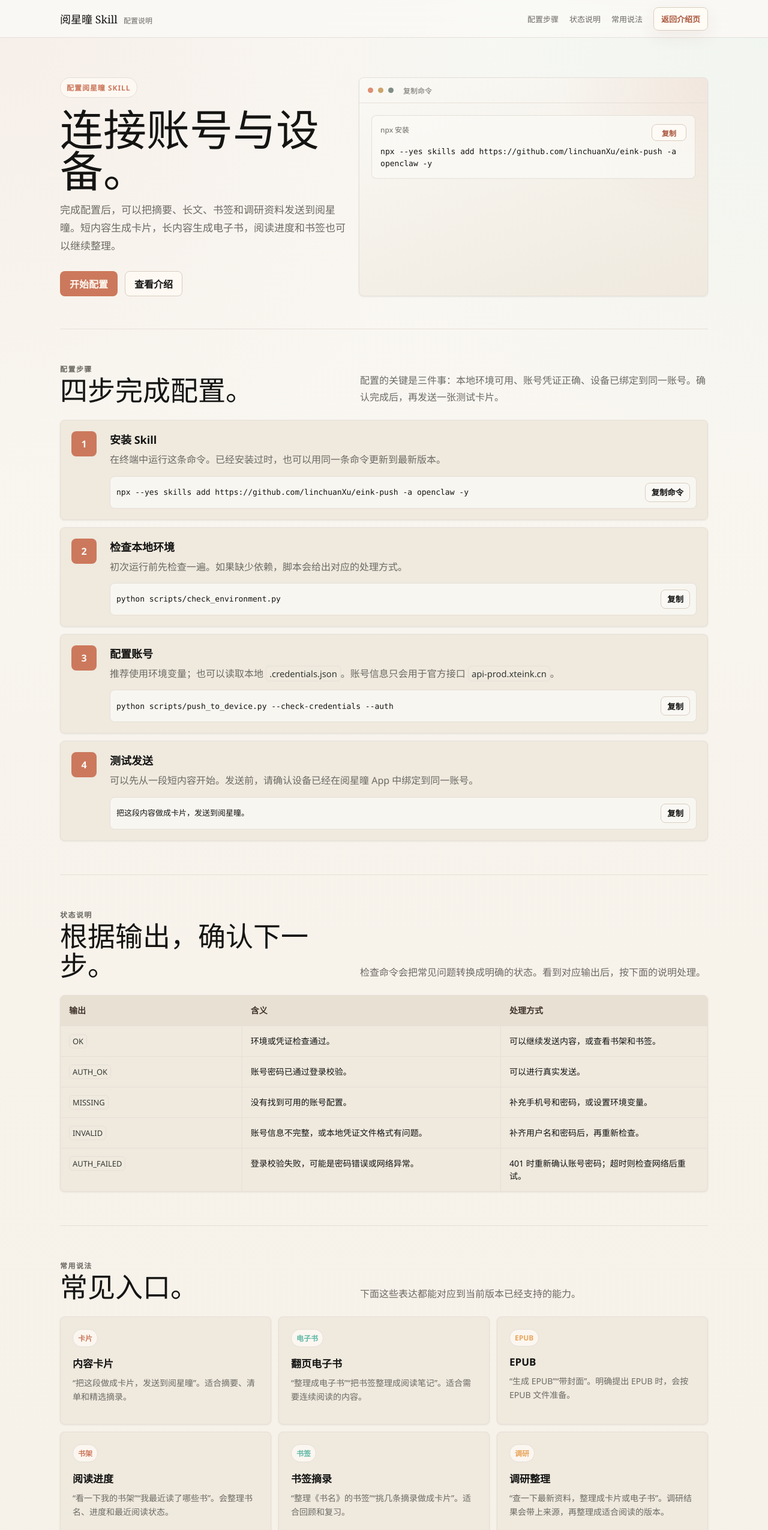
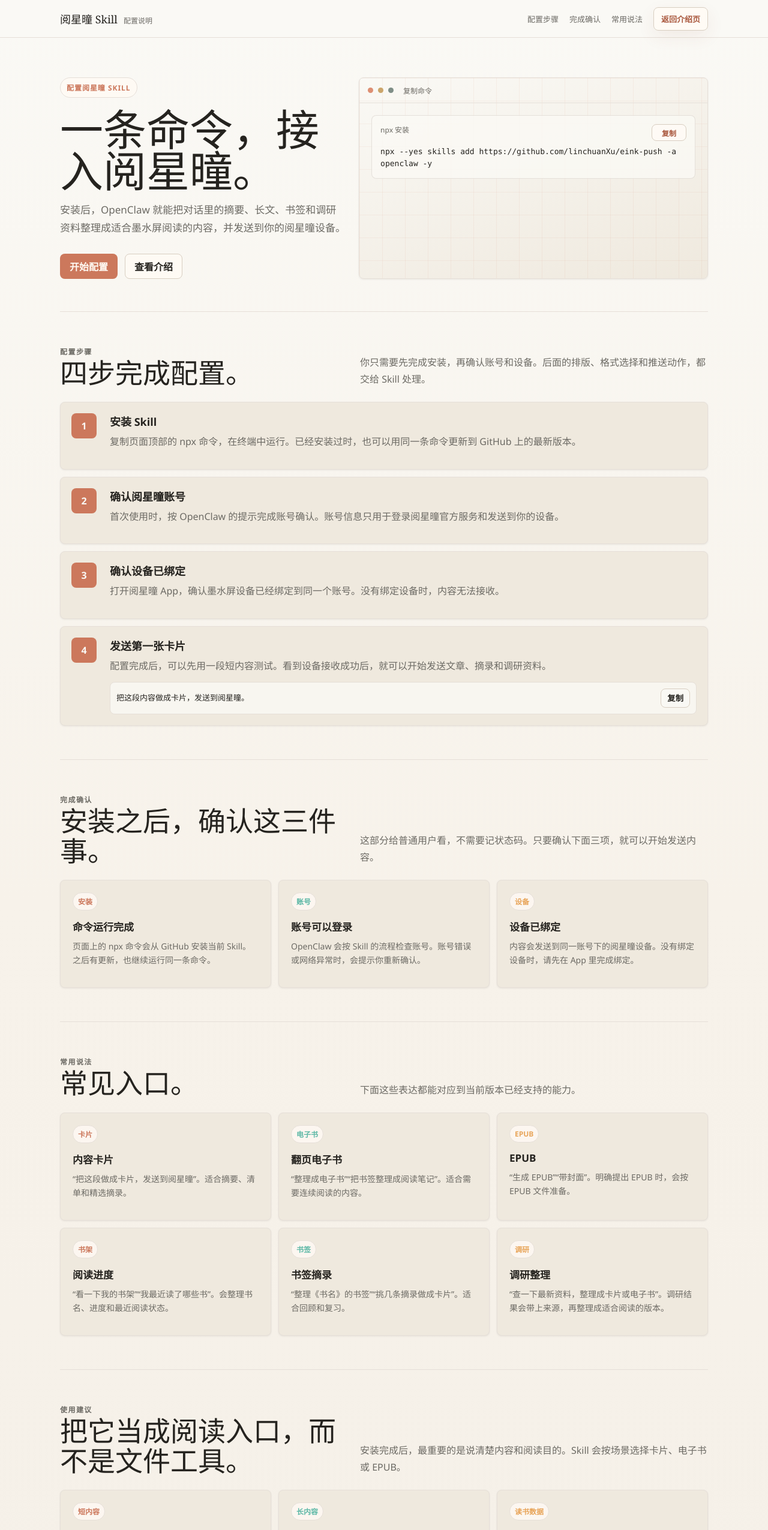
Before and after one commit to linchuanXu/eink-push, a website: page landing-v2.html in a window 1280 px wide. Shown: the top 2551 px of the page at 60% size. Drawn offline with Linux system fonts and the light colour scheme.

Commit message:
Polish landing pages for user-facing install flow

```diff
--- a/landing-v2.html
+++ b/landing-v2.html
@@ -3,15 +3,15 @@
 <head>
   <meta charset="UTF-8">
   <meta name="viewport" content="width=device-width, initial-scale=1.0">
-  <title>阅星曈 Skill 配置</title>
-  <meta name="description" content="完成阅星曈 Skill 配置：安装、检查环境、配置账号、确认设备绑定，并发送一张测试卡片。">
+  <title>阅星曈 Skill 配置 - 一条命令完成安装</title>
+  <meta name="description" content="用一条 npx 命令安装阅星曈 Skill，完成账号和设备确认后，把内容发送到墨水屏。">
   <style>
     :root {
       color-scheme: light;
       --paper: #faf9f5;
       --surface: #faf9f5;
       --surface-strong: #efe9de;
-      --ink: #141413;
+      --ink: #25231f;
       --body: #3d3d3a;
       --muted: #6c6a64;
       --line: #e6dfd8;
@@ -28,10 +28,7 @@
     html { scroll-behavior: smooth; }
     body {
       margin: 0;
-      background:
-        radial-gradient(circle at top left, rgba(204, 120, 92, 0.08), transparent 24%),
-        radial-gradient(circle at top right, rgba(93, 184, 166, 0.06), transparent 22%),
-        linear-gradient(180deg, var(--paper) 0%, #f7f2ea 52%, #f5f0e8 100%);
+      background: linear-gradient(180deg, var(--paper) 0%, #f7f2ea 52%, #f5f0e8 100%);
       color: var(--ink);
       font-family: "Avenir Next", "Segoe UI", "PingFang SC", "Hiragino Sans GB", "Microsoft YaHei", sans-serif;
       -webkit-font-smoothing: antialiased;
@@ -162,8 +159,10 @@
       border: 1px solid var(--line);
       border-radius: 8px;
       background:
-        radial-gradient(circle at top right, rgba(204, 120, 92, 0.1), transparent 36%),
+        linear-gradient(90deg, rgba(204, 120, 92, 0.08) 0 1px, transparent 1px 100%),
+        linear-gradient(180deg, rgba(204, 120, 92, 0.08) 0 1px, transparent 1px 100%),
         linear-gradient(160deg, #faf9f5 0%, #efe9de 100%);
+      background-size: 38px 38px, 38px 38px, auto;
       color: var(--ink);
       min-height: 210px;
       overflow: hidden;
@@ -463,7 +462,7 @@
       </a>
       <nav class="top-links">
         <a href="#steps">配置步骤</a>
-        <a href="#checks">状态说明</a>
+        <a href="#checks">完成确认</a>
         <a href="#commands">常用说法</a>
         <a class="pill-link" href="landing.html">返回介绍页</a>
       </nav>
@@ -474,8 +473,8 @@
     <section class="hero">
       <div class="hero-copy">
         <span class="eyebrow">配置阅星曈 Skill</span>
-        <h1>连接账号与设备。</h1>
-        <p class="lede">完成配置后，可以把摘要、长文、书签和调研资料发送到阅星曈。短内容生成卡片，长内容生成电子书，阅读进度和书签也可以继续整理。</p>
+        <h1>一条命令，接入阅星曈。</h1>
+        <p class="lede">安装后，OpenClaw 就能把对话里的摘要、长文、书签和调研资料整理成适合墨水屏阅读的内容，并发送到你的阅星曈设备。</p>
         <div class="hero-actions">
           <a class="btn" href="#steps">开始配置</a>
           <a class="btn light" href="landing.html">查看介绍</a>
@@ -501,47 +500,35 @@
           <p class="kicker">配置步骤</p>
           <h2>四步完成配置。</h2>
         </div>
-        <p>配置的关键是三件事：本地环境可用、账号凭证正确、设备已绑定到同一账号。确认完成后，再发送一张测试卡片。</p>
+        <p>你只需要先完成安装，再确认账号和设备。后面的排版、格式选择和推送动作，都交给 Skill 处理。</p>
       </div>
 
       <div class="steps">
         <article class="step">
           <div>
             <h3>安装 Skill</h3>
-            <p>在终端中运行这条命令。已经安装过时，也可以用同一条命令更新到最新版本。</p>
-            <div class="command-line">
-              <code id="installLine">npx --yes skills add https://github.com/linchuanXu/eink-push -a openclaw -y</code>
-              <button data-copy-target="installLine">复制命令</button>
-            </div>
+            <p>复制页面顶部的 npx 命令，在终端中运行。已经安装过时，也可以用同一条命令更新到 GitHub 上的最新版本。</p>
           </div>
         </article>
 
         <article class="step">
           <div>
-            <h3>检查本地环境</h3>
-            <p>初次运行前先检查一遍。如果缺少依赖，脚本会给出对应的处理方式。</p>
-            <div class="command-line">
-              <code id="envLine">python scripts/check_environment.py</code>
-              <button data-copy-target="envLine">复制</button>
-            </div>
+            <h3>确认阅星曈账号</h3>
+            <p>首次使用时，按 OpenClaw 的提示完成账号确认。账号信息只用于登录阅星曈官方服务和发送到你的设备。</p>
           </div>
         </article>
 
         <article class="step">
           <div>
-            <h3>配置账号</h3>
-            <p>推荐使用环境变量；也可以读取本地 <span class="inline-code">.credentials.json</span>。账号信息只会用于官方接口 <span class="inline-code">api-prod.xteink.cn</span>。</p>
-            <div class="command-line">
-              <code id="credLine">python scripts/push_to_device.py --check-credentials --auth</code>
-              <button data-copy-target="credLine">复制</button>
-            </div>
+            <h3>确认设备已绑定</h3>
+            <p>打开阅星曈 App，确认墨水屏设备已经绑定到同一个账号。没有绑定设备时，内容无法接收。</p>
           </div>
         </article>
 
         <article class="step">
           <div>
-            <h3>测试发送</h3>
-            <p>可以先从一段短内容开始。发送前，请确认设备已经在阅星曈 App 中绑定到同一账号。</p>
+            <h3>发送第一张卡片</h3>
+            <p>配置完成后，可以先用一段短内容测试。看到设备接收成功后，就可以开始发送文章、摘录和调研资料。</p>
             <div class="command-line">
               <code id="firstAsk">把这段内容做成卡片，发送到阅星曈。</code>
               <button data-copy-target="firstAsk">复制</button>
@@ -554,43 +541,28 @@
     <section id="checks" class="section">
       <div class="section-head">
         <div>
-          <p class="kicker">状态说明</p>
-          <h2>根据输出，确认下一步。</h2>
+          <p class="kicker">完成确认</p>
+          <h2>安装之后，确认这三件事。</h2>
         </div>
-        <p>检查命令会把常见问题转换成明确的状态。看到对应输出后，按下面的说明处理。</p>
+        <p>这部分给普通用户看，不需要记状态码。只要确认下面三项，就可以开始发送内容。</p>
       </div>
 
-      <div class="matrix">
-        <div class="row">
-          <div class="cell">输出</div>
-          <div class="cell">含义</div>
-          <div class="cell">处理方式</div>
-        </div>
-        <div class="row">
-          <div class="cell" data-label="输出"><span class="inline-code">OK</span></div>
-          <div class="cell" data-label="含义">环境或凭证检查通过。</div>
-          <div class="cell" data-label="处理方式">可以继续发送内容，或查看书架和书签。</div>
-        </div>
-        <div class="row">
-          <div class="cell" data-label="输出"><span class="inline-code">AUTH_OK</span></div>
-          <div class="cell" data-label="含义">账号密码已通过登录校验。</div>
-          <div class="cell" data-label="处理方式">可以进行真实发送。</div>
-        </div>
-        <div class="row">
-          <div class="cell" data-label="输出"><span class="inline-code">MISSING</span></div>
-          <div class="cell" data-label="含义">没有找到可用的账号配置。</div>
-          <div class="cell" data-label="处理方式">补充手机号和密码，或设置环境变量。</div>
-        </div>
-        <div class="row">
-          <div class="cell" data-label="输出"><span class="inline-code">INVALID</span></div>
-          <div class="cell" data-label="含义">账号信息不完整，或本地凭证文件格式有问题。</div>
-          <div class="cell" data-label="处理方式">补齐用户名和密码后，再重新检查。</div>
-        </div>
-        <div class="row">
-          <div class="cell" data-label="输出"><span class="inline-code">AUTH_FAILED</span></div>
-          <div class="cell" data-label="含义">登录校验失败，可能是密码错误或网络异常。</div>
-          <div class="cell" data-label="处理方式">401 时重新确认账号密码；超时则检查网络后重试。</div>
-        </div>
+      <div class="grid-3">
+        <article class="card">
+          <span class="badge">安装</span>
+          <h3>命令运行完成</h3>
+          <p>页面上的 npx 命令会从 GitHub 安装当前 Skill。之后有更新，也继续运行同一条命令。</p>
+        </article>
+        <article class="card">
+          <span class="badge blue">账号</span>
+          <h3>账号可以登录</h3>
+          <p>OpenClaw 会按 Skill 的流程检查账号。账号错误或网络异常时，会提示你重新确认。</p>
+        </article>
+        <article class="card">
+          <span class="badge amber">设备</span>
+          <h3>设备已绑定</h3>
+          <p>内容会发送到同一账号下的阅星曈设备。没有绑定设备时，请先在 App 里完成绑定。</p>
+        </article>
       </div>
     </section>
 
@@ -640,26 +612,26 @@
     <section class="section">
       <div class="section-head">
         <div>
-          <p class="kicker">补充说明</p>
-          <h2>如果你想更稳一点，这几项也值得知道。</h2>
+          <p class="kicker">使用建议</p>
+          <h2>把它当成阅读入口，而不是文件工具。</h2>
         </div>
-        <p>平时不用记住这些，但遇到更新、迁移或排查问题时，会很有用。</p>
+        <p>安装完成后，最重要的是说清楚内容和阅读目的。Skill 会按场景选择卡片、电子书或 EPUB。</p>
       </div>
       <div class="grid-3">
         <article class="card">
-          <span class="badge">环境</span>
-          <h3>环境要求</h3>
-          <p>Python 需要 3.10+。如果要生成 Markdown 翻页电子书，还需要 Node.js 18+ 和 <span class="inline-code">npm install marknative</span>。</p>
+          <span class="badge">短内容</span>
+          <h3>先做成卡片</h3>
+          <p>摘要、清单、结论和几条摘录，适合做成卡片。它们会更快出现在设备上，也更适合临时回看。</p>
         </article>
         <article class="card">
-          <span class="badge blue">验证</span>
-          <h3>离线检查</h3>
-          <p><span class="inline-code">python scripts/smoke_test.py</span> 会检查卡片、电子书和 EPUB 渲染，不会发送到设备。</p>
+          <span class="badge blue">长内容</span>
+          <h3>交给电子书</h3>
+          <p>文章、报告和完整阅读笔记，适合整理成翻页电子书。阅读节奏会比卡片更稳定。</p>
         </article>
         <article class="card">
-          <span class="badge amber">同步</span>
-          <h3>确认装的是最新版本</h3>
-          <p><span class="inline-code">python scripts/check_installation.py</span> 会提示你当前安装的版本和源码有没有不一致。</p>
+          <span class="badge amber">读书数据</span>
+          <h3>书签可以继续整理</h3>
+          <p>你可以让它查看书架、整理某本书的摘录，或把最近阅读进度做成一份回顾。</p>
         </article>
       </div>
       <p class="notice" style="margin-top:18px">如果内容没有出现在设备上，请先确认设备已经在阅星曈 App 中绑定到同一个账号。</p>
```
Also changed, not shown: landing.html (+52 -57 lines).
